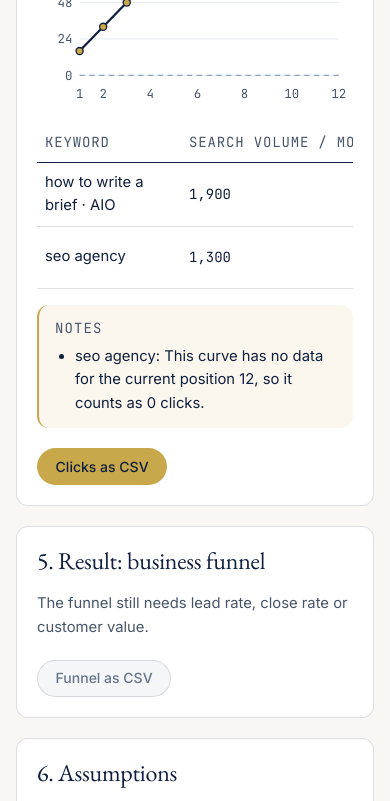
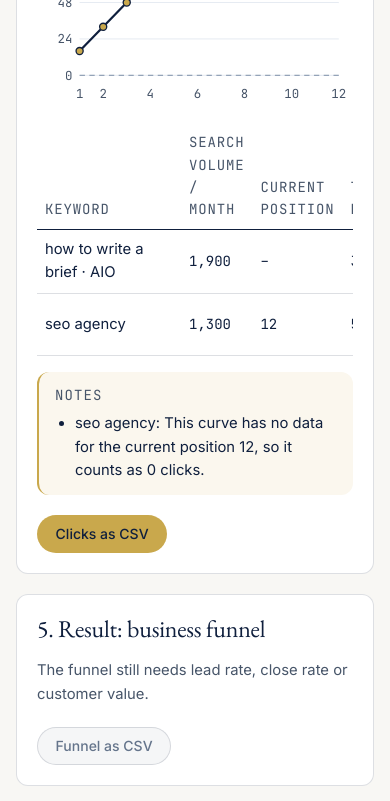
Before and after one commit to litzki-systems/seo-forecast, a website with bundled scripts: page index.html in a window 390 px wide. Shown: the part 4180-4981 px from the top of the page. Built offline with nearby package versions, Linux system fonts and the light colour scheme.

Commit message:
README screenshots (DE/EN, desktop and phone), table headers wrap

```diff
--- a/css/seo-forecast.css
+++ b/css/seo-forecast.css
@@ -57,7 +57,7 @@
 /* ---------- tables ---------- */
 .fc-table-wrap { overflow-x: auto; margin-top: 1rem; }
 .fc-table { width: 100%; border-collapse: collapse; font-size: var(--text-sm); }
-.fc-table th { text-align: left; font-family: var(--font-mono); font-size: var(--text-xs); font-weight: 400; letter-spacing: 0.06em; text-transform: uppercase; color: var(--color-gray-600); border-bottom: 1px solid var(--color-navy); padding: 0.5rem; white-space: nowrap; }
+.fc-table th { text-align: left; font-family: var(--font-mono); font-size: var(--text-xs); font-weight: 400; letter-spacing: 0.06em; text-transform: uppercase; color: var(--color-gray-600); border-bottom: 1px solid var(--color-navy); padding: 0.5rem; vertical-align: bottom; }
 .fc-table td { border-bottom: 1px solid var(--line); padding: 0.5rem; vertical-align: middle; }
 .fc-table:not(.fc-table--input) td:not(:first-child) { font-family: var(--font-mono); font-size: var(--text-xs); }
 .fc-table--input td:first-child { min-width: 11rem; }
--- a/package/seo-forecast.css
+++ b/package/seo-forecast.css
@@ -57,7 +57,7 @@
 /* ---------- tables ---------- */
 .fc-table-wrap { overflow-x: auto; margin-top: 1rem; }
 .fc-table { width: 100%; border-collapse: collapse; font-size: var(--text-sm); }
-.fc-table th { text-align: left; font-family: var(--font-mono); font-size: var(--text-xs); font-weight: 400; letter-spacing: 0.06em; text-transform: uppercase; color: var(--color-gray-600); border-bottom: 1px solid var(--color-navy); padding: 0.5rem; white-space: nowrap; }
+.fc-table th { text-align: left; font-family: var(--font-mono); font-size: var(--text-xs); font-weight: 400; letter-spacing: 0.06em; text-transform: uppercase; color: var(--color-gray-600); border-bottom: 1px solid var(--color-navy); padding: 0.5rem; vertical-align: bottom; }
 .fc-table td { border-bottom: 1px solid var(--line); padding: 0.5rem; vertical-align: middle; }
 .fc-table:not(.fc-table--input) td:not(:first-child) { font-family: var(--font-mono); font-size: var(--text-xs); }
 .fc-table--input td:first-child { min-width: 11rem; }
```
Also changed, not shown: README.md, docs/screenshots/de-assumptions.png (added), docs/screenshots/de-clicks.png (added), docs/screenshots/de-funnel.png (added), docs/screenshots/de-keywords.png (added), docs/screenshots/de-mobile-funnel.png (added), docs/screenshots/en-assumptions.png (added), docs/screenshots/en-clicks.png (added), docs/screenshots/en-funnel.png (added), docs/screenshots/en-keywords.png (added), docs/screenshots/en-mobile-funnel.png (added).
